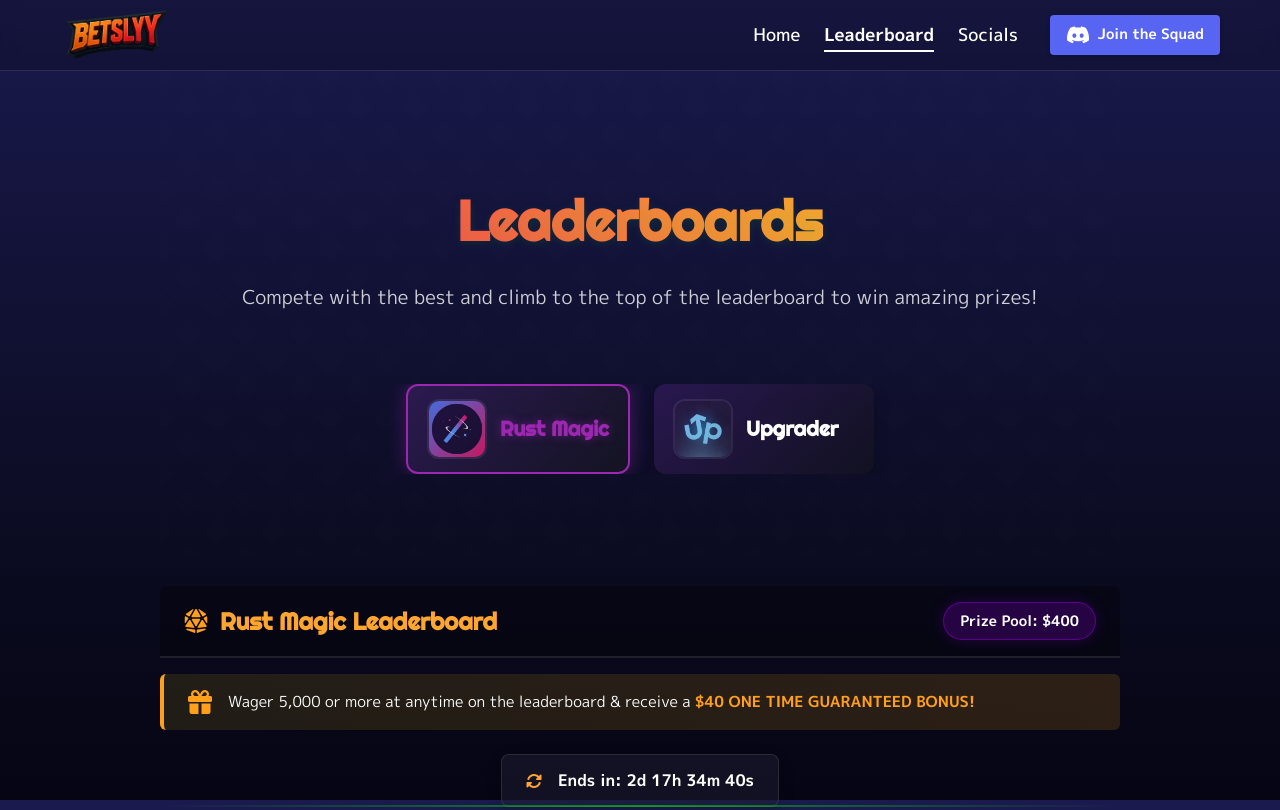
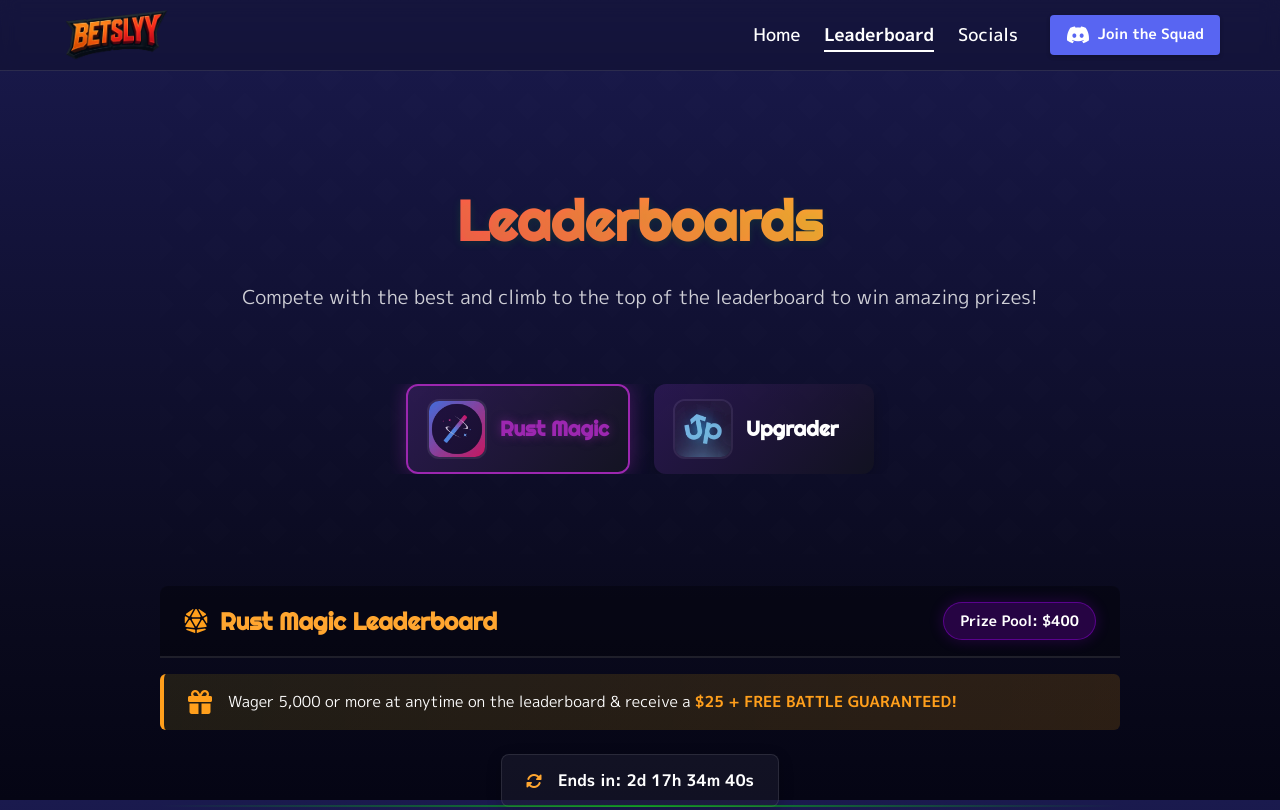
Before and after one commit to Llakadmatatag/slyy, a plain HTML site: page leaderboard.html in a window 1280 px wide. Shown: the top 810 px of the page. Drawn offline with Linux system fonts and the light colour scheme.

Commit message:
Update leaderboard.html

```diff
--- a/leaderboard.html
+++ b/leaderboard.html
@@ -90,7 +90,7 @@
                     <!-- Bonus Note -->
                     <div class="bonus-note">
                         <i class="fas fa-gift"></i>
-                        <p>Wager 5,000 or more at anytime on the leaderboard & receive a <strong>$40 ONE TIME GUARANTEED BONUS!</strong></p>
+                        <p>Wager 5,000 or more at anytime on the leaderboard & receive a <strong>$25 + FREE BATTLE GUARANTEED!</strong></p>
                     </div>
 
                     <!-- Countdown Timer -->
```
